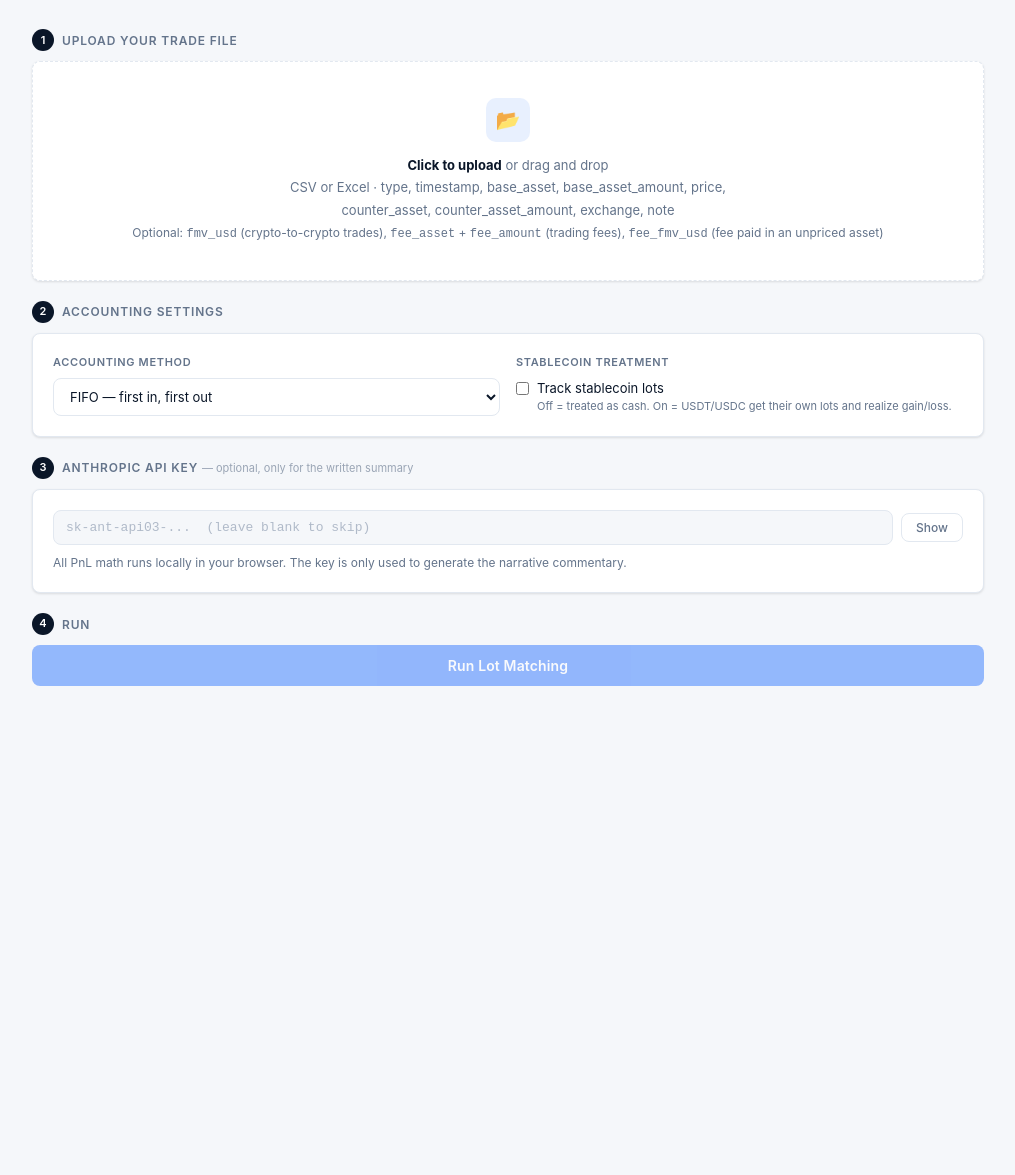
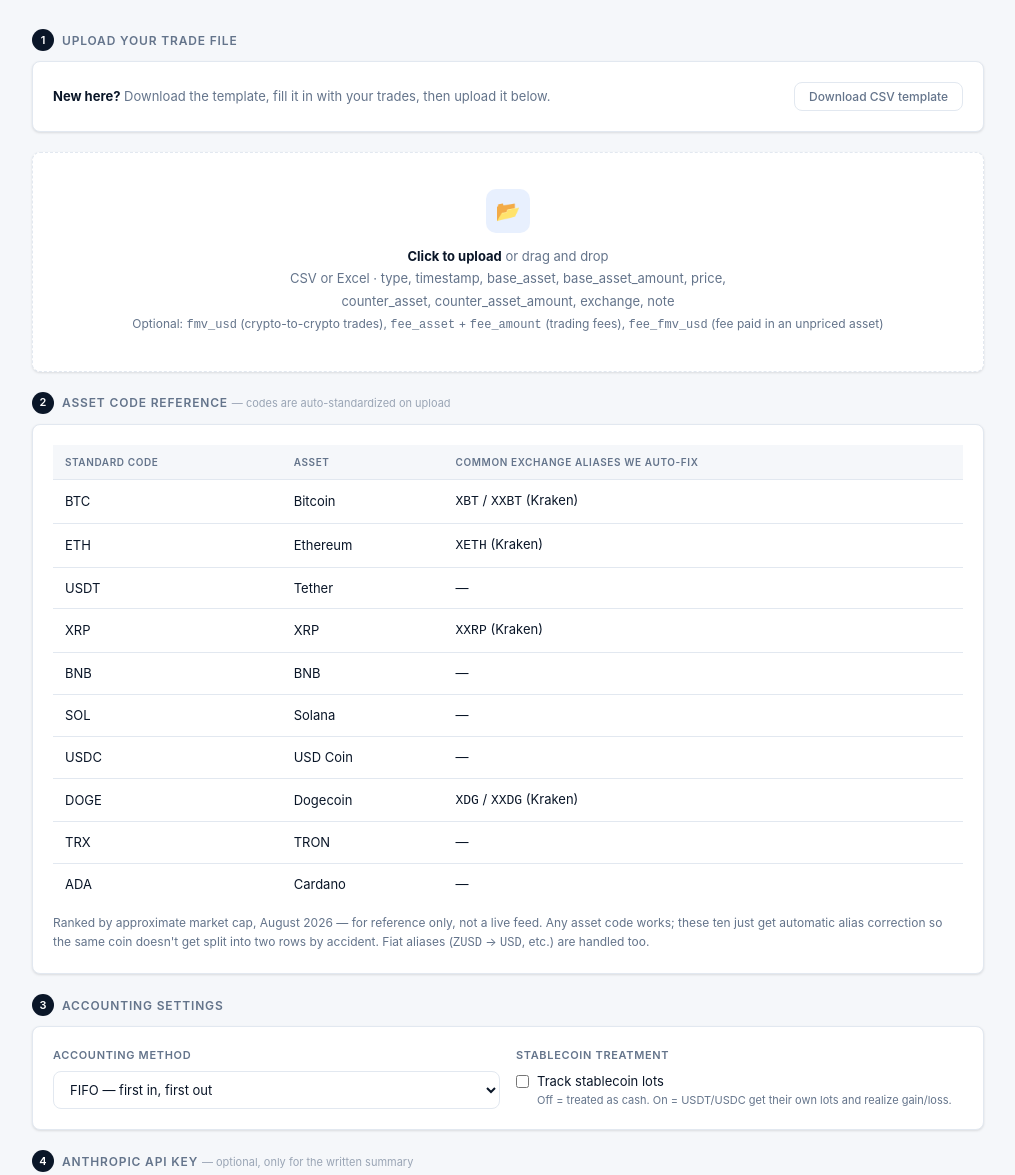
Before and after one commit to colgate88/crypto-pnl-calculator, a plain HTML site: page index.html in a window 1280 px wide. Shown: the part 160-1335 px from the top of the page, without its empty margins (132-1147 px from the left). Before the commit the page ends 910 px from the top, so only its background shows below. Drawn offline with Linux system fonts and the light colour scheme.

Commit message:
Add CSV template download and asset alias standardization

```diff
--- a/index.html
+++ b/index.html
@@ -61,6 +61,10 @@
   /* ── Card ── */
   .card { background: var(--white); border: 1px solid var(--border); border-radius: var(--radius);
           padding: 1.25rem; margin-bottom: 1.25rem; box-shadow: var(--shadow); }
+
+  .template-row { display: flex; align-items: center; justify-content: space-between; gap: 12px; flex-wrap: wrap; }
+  .template-row .txt p { font-size: 13px; color: var(--muted); }
+  .template-row .txt strong { color: var(--navy); }
 
   /* ── Inputs ── */
   .input-row { display: flex; gap: 8px; align-items: center; }
@@ -236,6 +240,14 @@
     <div class="step-num">1</div>
     <div class="step-text">Upload your trade file</div>
   </div>
+
+  <div class="card template-row">
+    <div class="txt">
+      <p><strong>New here?</strong> Download the template, fill it in with your trades, then upload it below.</p>
+    </div>
+    <button class="btn btn-outline" onclick="downloadTemplate()">Download CSV template</button>
+  </div>
+
   <div class="dropzone" id="dropzone">
     <input type="file" id="file-input" accept=".csv,.xlsx,.xls" onchange="handleFileSelect(this.files[0])" />
     <div class="upload-icon">&#128194;</div>
@@ -250,6 +262,32 @@
   <!-- Step 2 -->
   <div class="step-label">
     <div class="step-num">2</div>
+    <div class="step-text">Asset code reference <span class="step-opt">&mdash; codes are auto-standardized on upload</span></div>
+  </div>
+  <div class="card">
+    <div class="table-wrap">
+      <table>
+        <thead><tr><th>Standard code</th><th>Asset</th><th>Common exchange aliases we auto-fix</th></tr></thead>
+        <tbody>
+          <tr><td>BTC</td><td>Bitcoin</td><td><code>XBT</code> / <code>XXBT</code> (Kraken)</td></tr>
+          <tr><td>ETH</td><td>Ethereum</td><td><code>XETH</code> (Kraken)</td></tr>
+          <tr><td>USDT</td><td>Tether</td><td>&mdash;</td></tr>
+          <tr><td>XRP</td><td>XRP</td><td><code>XXRP</code> (Kraken)</td></tr>
+          <tr><td>BNB</td><td>BNB</td><td>&mdash;</td></tr>
+          <tr><td>SOL</td><td>Solana</td><td>&mdash;</td></tr>
+          <tr><td>USDC</td><td>USD Coin</td><td>&mdash;</td></tr>
+          <tr><td>DOGE</td><td>Dogecoin</td><td><code>XDG</code> / <code>XXDG</code> (Kraken)</td></tr>
+          <tr><td>TRX</td><td>TRON</td><td>&mdash;</td></tr>
+          <tr><td>ADA</td><td>Cardano</td><td>&mdash;</td></tr>
+        </tbody>
+      </table>
+    </div>
+    <p class="hint">Ranked by approximate market cap, August 2026 &mdash; for reference only, not a live feed. Any asset code works; these ten just get automatic alias correction so the same coin doesn't get split into two rows by accident. Fiat aliases (<code>ZUSD</code> &rarr; <code>USD</code>, etc.) are handled too.</p>
+  </div>
+
+  <!-- Step 3 -->
+  <div class="step-label">
+    <div class="step-num">3</div>
     <div class="step-text">Accounting settings</div>
   </div>
   <div class="card">
@@ -274,9 +312,9 @@
     </div>
   </div>
 
-  <!-- Step 3 -->
+  <!-- Step 4 -->
   <div class="step-label">
-    <div class="step-num">3</div>
+    <div class="step-num">4</div>
     <div class="step-text">Anthropic API key <span class="step-opt">&mdash; optional, only for the written summary</span></div>
   </div>
   <div class="card">
@@ -287,9 +325,9 @@
     <p class="hint">All PnL math runs locally in your browser. The key is only used to generate the narrative commentary.</p>
   </div>
 
-  <!-- Step 4 -->
+  <!-- Step 5 -->
   <div class="step-label">
-    <div class="step-num">4</div>
+    <div class="step-num">5</div>
     <div class="step-text">Run</div>
   </div>
   <button class="btn btn-primary" id="analyze-btn" onclick="runAnalysis()" disabled>Run Lot Matching</button>
@@ -461,12 +499,27 @@ const LONG_TERM_DAYS = 365;
 // Tolerance for floating-point quantity comparisons
 const EPS = 1e-9;
 
-function isFiat(a)   { return FIAT_ASSETS.includes(String(a).toUpperCase()); }
-function isStable(a) { return STABLE_RATES[String(a).toUpperCase()] !== undefined; }
+// NEW: exchange-specific tickers that should collapse to one standard code,
+// so the same coin doesn't get split into two rows by accident.
+const ALIAS_MAP = {
+  'XBT':'BTC', 'XXBT':'BTC',
+  'XETH':'ETH',
+  'XXRP':'XRP',
+  'XDG':'DOGE', 'XXDG':'DOGE',
+  'ZUSD':'USD', 'ZEUR':'EUR', 'ZGBP':'GBP', 'ZCAD':'CAD', 'ZJPY':'JPY',
+  'XLTC':'LTC', 'XXLM':'XLM', 'XETC':'ETC', 'XREP':'REP', 'XZEC':'ZEC', 'XXMR':'XMR'
+};
+function normalizeAsset(a) {
+  const u = String(a || '').trim().toUpperCase();
+  return ALIAS_MAP[u] || u;
+}
+
+function isFiat(a)   { return FIAT_ASSETS.includes(normalizeAsset(a)); }
+function isStable(a) { return STABLE_RATES[normalizeAsset(a)] !== undefined; }
 
 // Returns the USD rate for an asset, or null if it needs an external price
 function knownRate(a) {
-  const u = String(a).toUpperCase();
+  const u = normalizeAsset(a);
   if (isFiat(u))   return 1.0;
   if (isStable(u)) return STABLE_RATES[u];
   return null;
@@ -610,16 +663,16 @@ function buildLedger(rows) {
     const date = parseDate(dateVal);
     if (!date) { flags.push(txnId + ': could not read date "' + dateVal + '" - row skipped.'); return; }
 
-    const baseAsset = pick(row, ['base_asset','base asset','baseasset','asset','asset code']).toUpperCase();
+    const baseAsset = normalizeAsset(pick(row, ['base_asset','base asset','baseasset','asset','asset code']));
     const baseQty   = num(pick(row, ['base_asset_amount','base asset amount','amount','quantity','qty']));
-    const counterAsset = pick(row, ['counter_asset','counter asset','quote_asset','quote asset','currency']).toUpperCase();
+    const counterAsset = normalizeAsset(pick(row, ['counter_asset','counter asset','quote_asset','quote asset','currency']));
     const counterQty   = num(pick(row, ['counter_asset_amount','counter asset amount','total','proceeds','cost']));
     const exchange = pick(row, ['exchange','venue','provider','provider name','account','account name']);
     const note     = pick(row, ['note','notes','memo','description']);
 
     // NEW: fee columns. A fee is optional - if absent, behaviour is identical to before.
     const feeAssetRaw = pick(row, ['fee_asset','fee asset','fee_asset_code']);
-    const feeAsset    = feeAssetRaw ? feeAssetRaw.toUpperCase() : '';
+    const feeAsset    = feeAssetRaw ? normalizeAsset(feeAssetRaw) : '';
     const feeAmount   = num(pick(row, ['fee_amount','fee asset amount','fee']));
     const hasFee       = !!feeAsset && feeAmount > 0;
 
@@ -1173,6 +1226,20 @@ function toCSV(headers, rows) {
   return [headers.join(',')].concat(rows.map(r => r.map(esc).join(','))).join('\n');
 }
 
+// NEW: lets a first-time user download a filled-in example instead of
+// guessing the column names from the hint text alone.
+function downloadTemplate() {
+  const headers = ['type','timestamp','base_asset','base_asset_amount','counter_asset','counter_asset_amount',
+                    'fee_asset','fee_amount','fmv_usd','fee_fmv_usd','exchange','note'];
+  const rows = [
+    ['buy','2025-01-15','BTC','0.5','USD','15000','USD','5','','','Coinbase','Initial BTC buy, fee in USD'],
+    ['buy','2025-02-10','ETH','2','USDT','4200','ETH','0.002','','','Binance','Fee paid in-kind (ETH)'],
+    ['sell','2025-06-01','BTC','0.2','USD','9000','','','','','Coinbase','Partial BTC sale, no fee'],
+    ['sell','2025-07-01','ETH','1','BTC','0.03','','','3200','','Kraken','ETH->BTC swap; fmv_usd = ETH price that day']
+  ];
+  download('trade_template.csv', toCSV(headers, rows));
+}
+
 function download(filename, text) {
   const blob = new Blob([text], { type: 'text/csv;charset=utf-8;' });
   const a = document.createElement('a');
```
